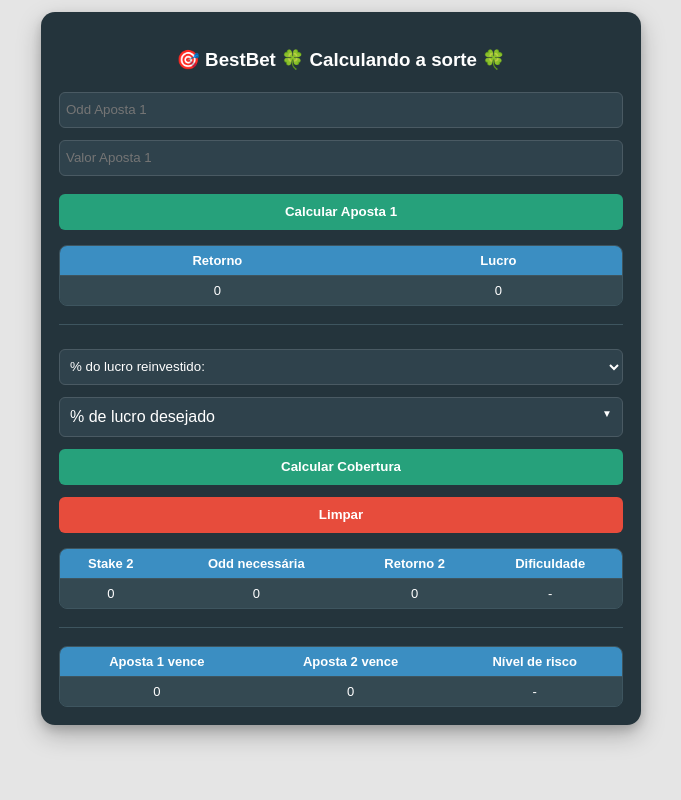
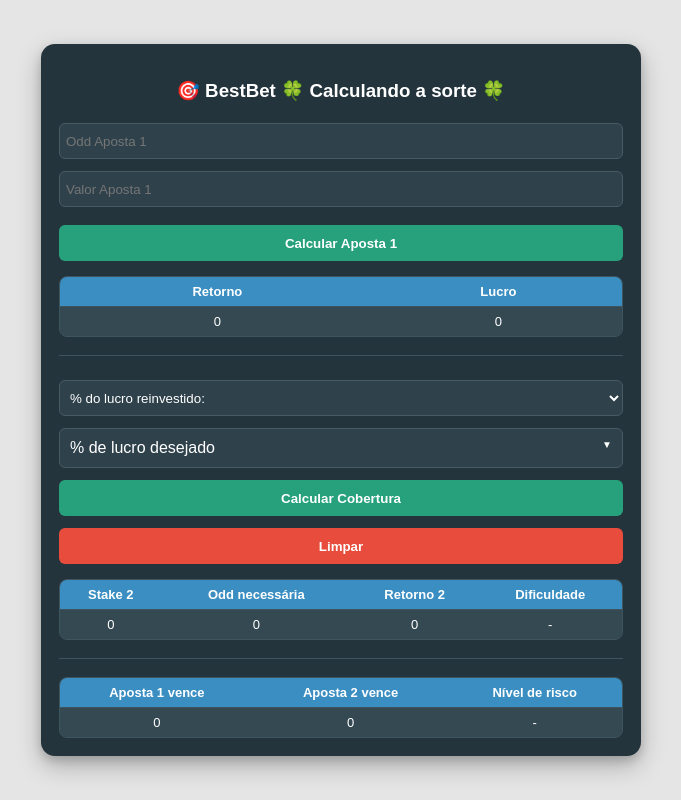
Before and after one commit to Glaydmar84/BestBet, a plain HTML site: page index.html in a window 1280 px wide. Shown: the whole page, without its empty margins (299-980 px from the left). Drawn offline with Linux system fonts and the light colour scheme.

Commit message:
Update style.css

```diff
--- a/style.css
+++ b/style.css
@@ -1,30 +1,37 @@
 html, body {
     margin: 0;
+    height: 100%;
     font-family: Arial, sans-serif;
     background: #e5e5e5;
 }
 
-/* 🔥 Espaço nas bordas da tela */
+/* 🔥 Layout com margem igual em todos os lados */
 body {
+    display: flex;
+    justify-content: center;
+    align-items: center;
     padding: 12px;
+    box-sizing: border-box;
 }
 
-/* 🔥 Container estilo "card flutuante" */
+/* 🔥 Container estilo card */
 .container {
     width: 100%;
     max-width: 600px;
-    margin: 0 auto;
     padding: 18px;
     background: #24343c;
     border-radius: 14px;
 
-    /* 👇 sombra mais suave e moderna */
     box-shadow:
         0 10px 25px rgba(0,0,0,0.25),
         0 4px 10px rgba(0,0,0,0.15);
 
     color: #fff;
     box-sizing: border-box;
+
+    /* 🔥 evita estourar a tela */
+    max-height: 100%;
+    overflow-y: auto;
 }
 
 /* Título */
@@ -33,7 +40,6 @@
     margin-bottom: 15px;
 }
 
-/* Ícone */
 h3 i {
     color: #2ecc71;
     margin-right: 6px;
@@ -72,7 +78,6 @@
     transform: translateY(-1px);
 }
 
-/* Botão limpar */
 .btn-clear {
     background: #e74c3c;
 }
@@ -181,7 +186,7 @@
 /* Responsivo */
 @media (max-width: 480px) {
     body {
-        padding: 8px;
+        padding: 10px;
     }
 
     .container {
```
